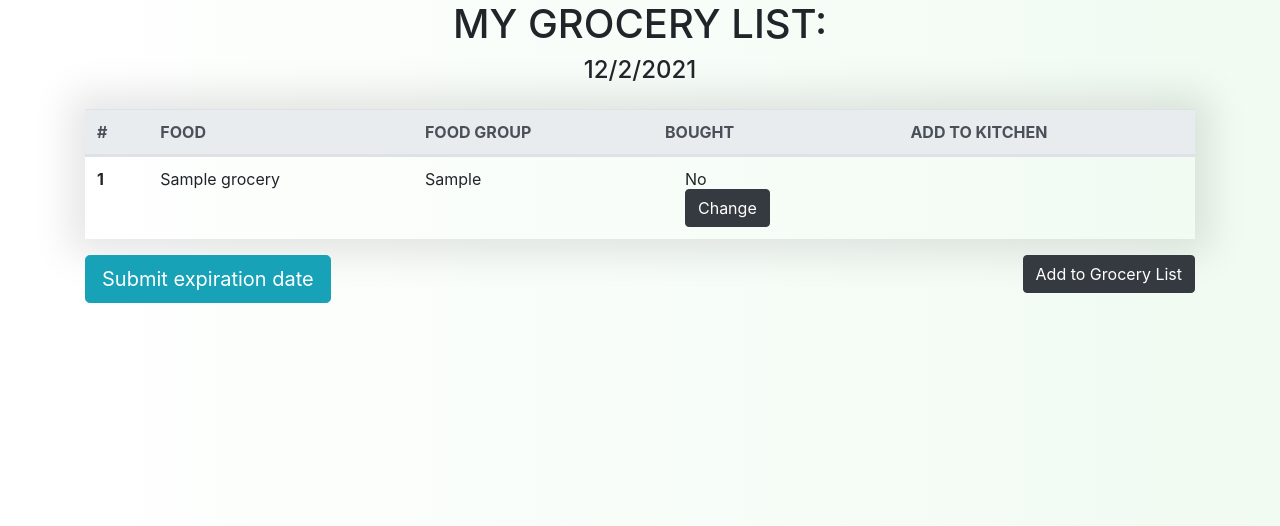
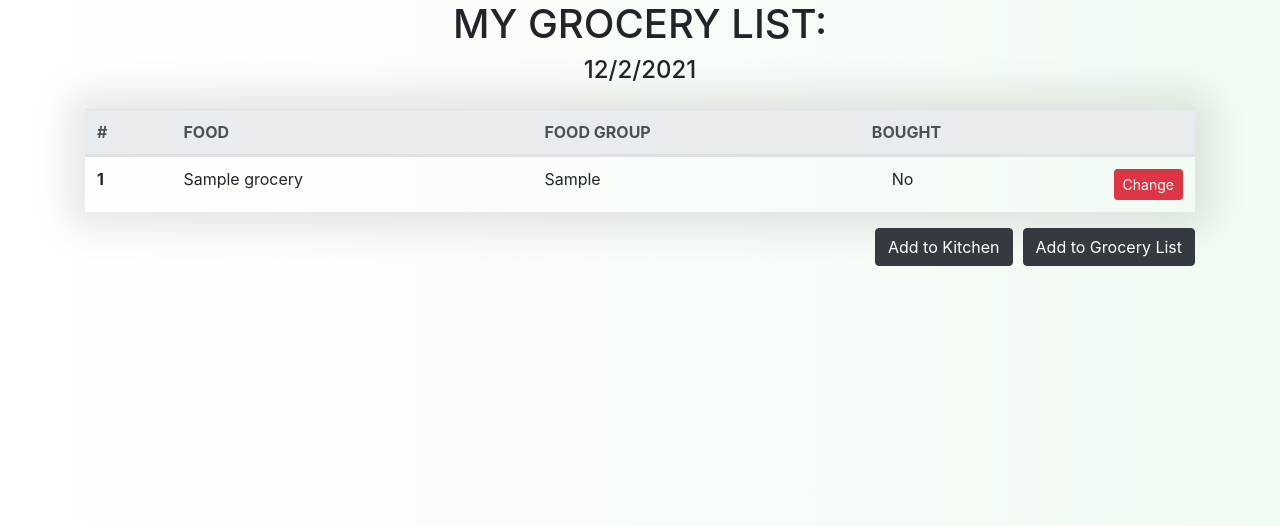
Before and after one commit to ITWS-Group-7/Stock-Smart, a PHP site: page /grocery.php in a window 1280 px wide. Shown: the part 274-800 px from the top of the page. Run offline with PHP 8.4, Linux system fonts and the light colour scheme; tables that the repository leaves empty or names only in its code hold one stand-in row (values such as "Sample post").

Commit message:
Update grocery.php
Style changes for the form

```diff
--- a/grocery.php
+++ b/grocery.php
@@ -72,7 +72,7 @@ if(isset($_POST['change']))
       $bought = $row['bought'];
       if ($row['bought'] == 1){
         $bought = 0;
-      } else if ($bought == 0){
+      } elseif ($row['bought'] == 0){
         $bought = 1;
       }
      $sql = "UPDATE grocery SET bought = '$bought' WHERE grocery.id = '$num';";
@@ -202,7 +202,7 @@ $query = $dbh->query('SELECT * FROM grocery');
             <th scope="col">FOOD</th>
             <th scope="col">FOOD GROUP</th>
             <th scope="col">BOUGHT</th>
-            <th scope="col">ADD TO KITCHEN</th>
+            <!--<th scope="col">ADD TO KITCHEN</th>-->
             </tr>
         </thead>
         <tbody>
@@ -217,24 +217,26 @@ $query = $dbh->query('SELECT * FROM grocery');
             if($row['bought'] == 1){
               echo "Yes";
             } else {
+              echo '<div class="form-check">';
+              echo '<form name="form" action="" method="post">';
+              echo'<div>';
+              echo' <button type="submit" style="float:right;" class="btn btn-danger btn-sm"  name="change" id = "change" value ="'.$row['id'].'">Change</button></div>';
+               echo ' <label class="form-check-label" for="flexCheckDefault"></label>';
+              echo '</form></div>';
               echo "No";
             }
            // echo '<input class="form-check-input" type="checkbox" name ="bought" value="" id="flexCheckDefault">';
             //echo '<label class="form-check-label" for="flexCheckDefault"></label>';
             echo '</div>';
-               echo '<div class="form-check">';
-            echo '<form name="form" action="" method="post">';
-            echo' <button type="submit" class="btn btn-dark" name="change" id = "change" value ="'.$row['id'].'">Change</button>';
-             echo ' <label class="form-check-label" for="flexCheckDefault"></label>';
-            echo '</form></div>';
+
             echo '</td>';
-            echo '<td>';
+            //echo '<td>';
            // echo '<div class="form-check">';
             //echo '<form name="form" action="" method="post">';
             //echo' <button type="submit" class="btn btn-dark" name="add" id = "add" value ="'.$row['id'].'">Submit</button>';
               //     echo ' <label class="form-check-label" for="flexCheckDefault"></label>';
             //echo '</form></div>';
-            echo '</td>';
+            //echo '</td>';
             echo "</tr>";
             }
             ?>
@@ -288,7 +290,7 @@ $query = $dbh->query('SELECT * FROM grocery');
           </div>
           </div>
       </div>
-      <form name="form" action="" method="post"> <button type="button" class="btn btn-info btn-lg" name ="adder" id = "adder" data-toggle="modal" data-target="#myModal1" value ="'.$row['id'].'">Submit expiration date</button></form>
+      <form name="form" action="" method="post"> <button type="button" style ="margin-right:10px;"class="btn btn-dark float-right" name ="adder" id = "adder" data-toggle="modal" data-target="#myModal1" value ="'.$row['id'].'">Add to Kitchen</button></form>
 
 <!-- Modal -->
 <div id="myModal1" class="modal fade" role="dialog">
```
